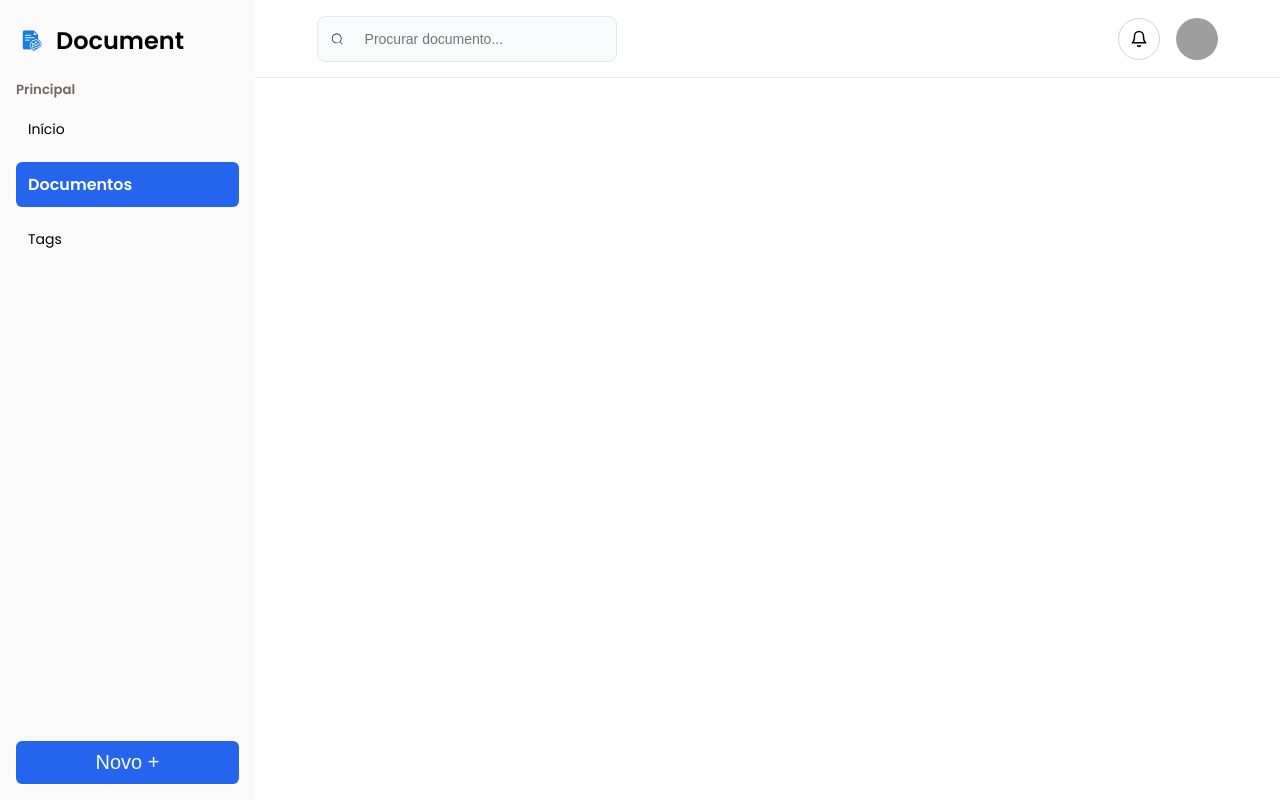
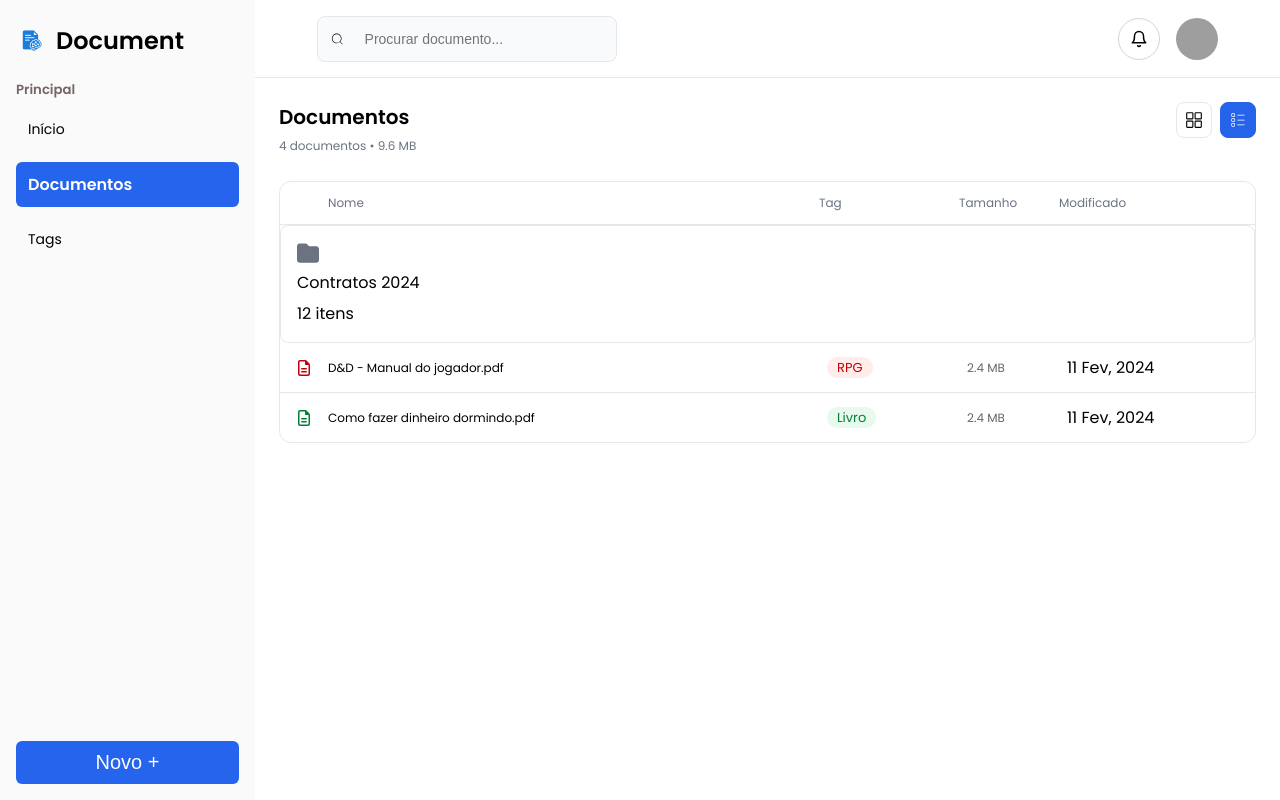
Before and after one commit to GustavoEmanuelGM/-document-rag-chat-front, a React (Vite) app: page /documentos in a window 1280 px wide. Built offline with nearby package versions, Linux system fonts and the light colour scheme; grey boxes are pictures that could not be loaded.

Commit message:
add documents page test

```diff
--- /dev/null
+++ b/src/mocks/documentsMock.js
@@ -0,0 +1,24 @@
+export const documentsMock = [
+  {
+    id: 1,
+    type: "folder",
+    name: "Contratos 2024",
+    items: 12
+  },
+  {
+    id: 2,
+    type: "file",
+    name: "D&D - Manual do jogador.pdf",
+    tag: "RPG",
+    size: "2.4 MB",
+    date: "11 Fev, 2024"
+  },
+  {
+    id: 3,
+    type: "file",
+    name: "Como fazer dinheiro dormindo.pdf",
+    tag: "Livro",
+    size: "2.4 MB",
+    date: "11 Fev, 2024"
+  }
+];
--- a/src/pages/Documentos/Documentos.module.css
+++ b/src/pages/Documentos/Documentos.module.css
@@ -1,3 +1,96 @@
-.conteudo{
-  background-color: red;
+.documents {
+  display: flex;
+  flex-direction: column;
+  gap: 24px;
+  padding: 24px;
 }
+
+
+
+/* ===== HEADER ===== */
+.header {
+  display: flex;
+  justify-content: space-between;
+  align-items: flex-start;
+}
+
+.header h2 {
+  font-size: 20px;
+  font-weight: 600;
+}
+
+.header span {
+  font-size: 12px;
+  color: #6b7280;
+}
+
+/* ===== BOTÕES GRID / LIST ===== */
+.actions {
+  display: flex;
+  gap: 8px;
+}
+
+.toggleBtn {
+  width: 36px;
+  height: 36px;
+  border-radius: 8px;
+  border: 1px solid #e5e7eb;
+  background: #fff;
+  display: flex;
+  align-items: center;
+  justify-content: center;
+  cursor: pointer;
+}
+
+.toggleBtn svg {
+  font-size: 18px;
+}
+
+.toggleBtn:hover {
+  background: #f9fafb;
+}
+
+.active {
+  background: #2563eb;
+  border-color: #2563eb;
+  color: #fff;
+}
+
+/* ===== GRID ===== */
+.grid {
+  display: grid;
+  grid-template-columns: repeat(auto-fill, minmax(220px, 1fr));
+  gap: 16px;
+}
+
+/* ===== LIST ===== */
+.list {
+  background: #fff;
+  border: 1px solid #e5e7eb;
+  border-radius: 12px;
+  overflow: hidden;
+}
+
+/* HEADER DA LISTA */
+.listHeader {
+  display: grid;
+  grid-template-columns:
+    32px
+    1fr
+    140px
+    100px
+    140px
+    40px;
+
+  padding: 12px 16px;
+  font-size: 12px;
+  font-weight: 500;
+  color: #6b7280;
+  border-bottom: 1px solid #e5e7eb;
+}
+
+/* Alinhamento */
+.listHeader span {
+  display: flex;
+  align-items: center;
+}
--- a/src/pages/Documentos/index.jsx
+++ b/src/pages/Documentos/index.jsx
@@ -1,11 +1,78 @@
+import { useState } from "react";
+import { documentsMock } from "../../mocks/documentsMock";
+import FolderCard from "../../components/FolderCard";
+import UploadCard from "../../components/UploadCard";
+import styles from "./Documentos.module.css";
+import { IoGridOutline } from "react-icons/io5";
+import { CiBoxList } from "react-icons/ci";
 
-function Documentos() {
- return(
-    <div className="conteudo">
+function Documents() {
+  const [viewMode, setViewMode] = useState("list");
 
+  return (
+    <div className={styles.documents}>
+      {/* HEADER */}
+      <div className={styles.header}>
+        <div>
+          <h2>Documentos</h2>
+          <span>4 documentos • 9.6 MB</span>
+        </div>
+
+        <div className={styles.actions}>
+          <button
+            className={`${styles.toggleBtn} ${viewMode === "grid" ? styles.active : ""}`}
+            onClick={() => setViewMode("grid")}
+          >
+            <IoGridOutline />
+          </button>
+
+          <button
+            className={`${styles.toggleBtn} ${viewMode === "list" ? styles.active : ""}`}
+            onClick={() => setViewMode("list")}
+          >
+            <CiBoxList />
+          </button>
+        </div>
+      </div>
+
+      {/* LIST / GRID */}
+      <div className={viewMode === "list" ? styles.list : styles.grid}>
+        {viewMode === "list" && (
+          <div className={styles.listHeader}>
+            <span></span>
+            <span>Nome</span>
+            <span>Tag</span>
+            <span>Tamanho</span>
+            <span>Modificado</span>
+            <span></span>
+          </div>
+        )}
+
+        {documentsMock.map(item => {
+          if (item.type === "folder") {
+            return (
+              <FolderCard
+                key={item.id}
+                name={item.name}
+                items={item.items}
+                listView={viewMode === "list"}
+              />
+            );
+          }
+
+          return (
+            <UploadCard
+              key={item.id}
+              name={item.name}
+              tag={item.tag}
+              size={item.size}
+              listView={viewMode === "list"}
+            />
+          );
+        })}
+      </div>
     </div>
-  )
-
+  );
 }
 
-export default Documentos
+export default Documents;
```
